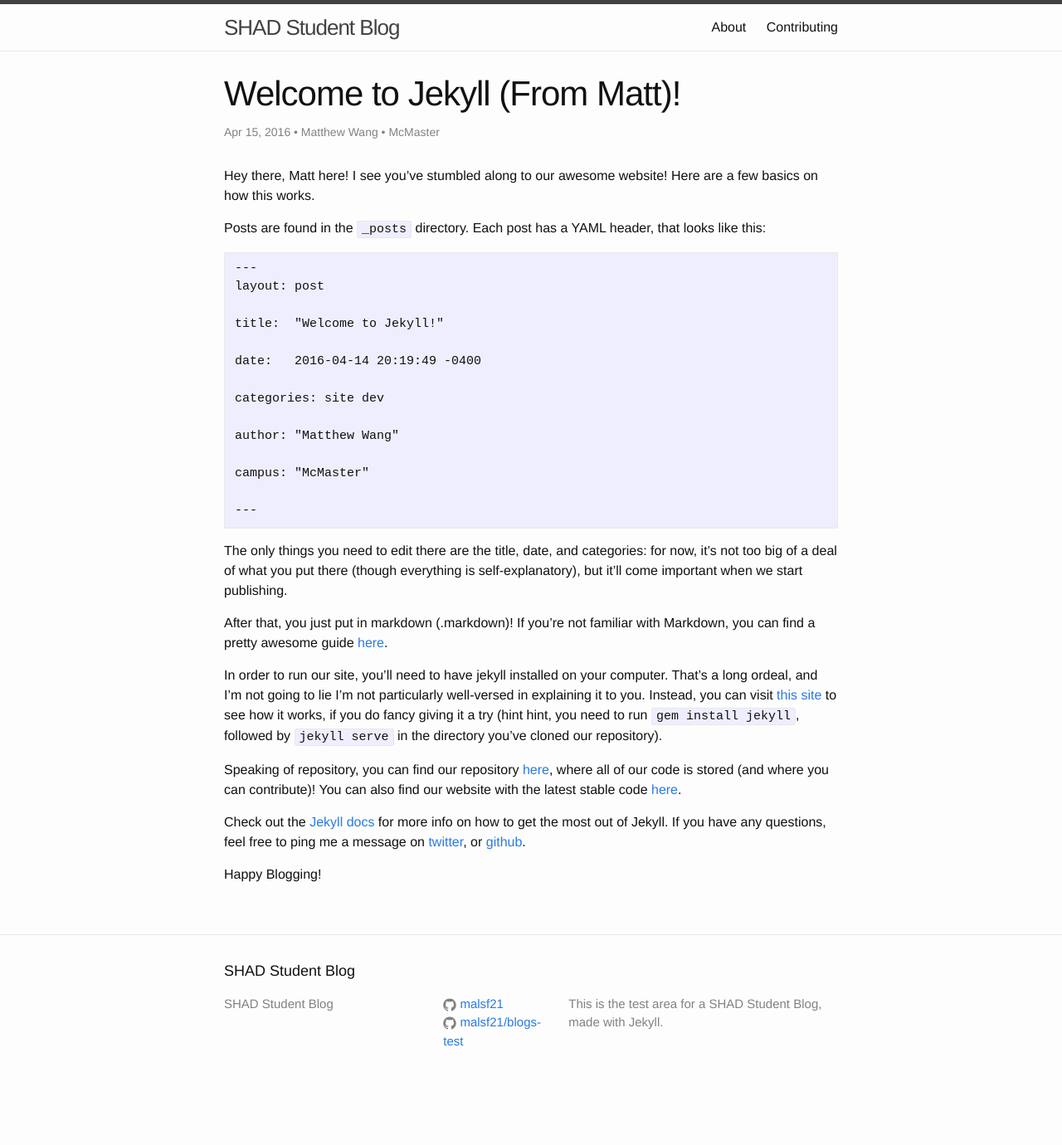
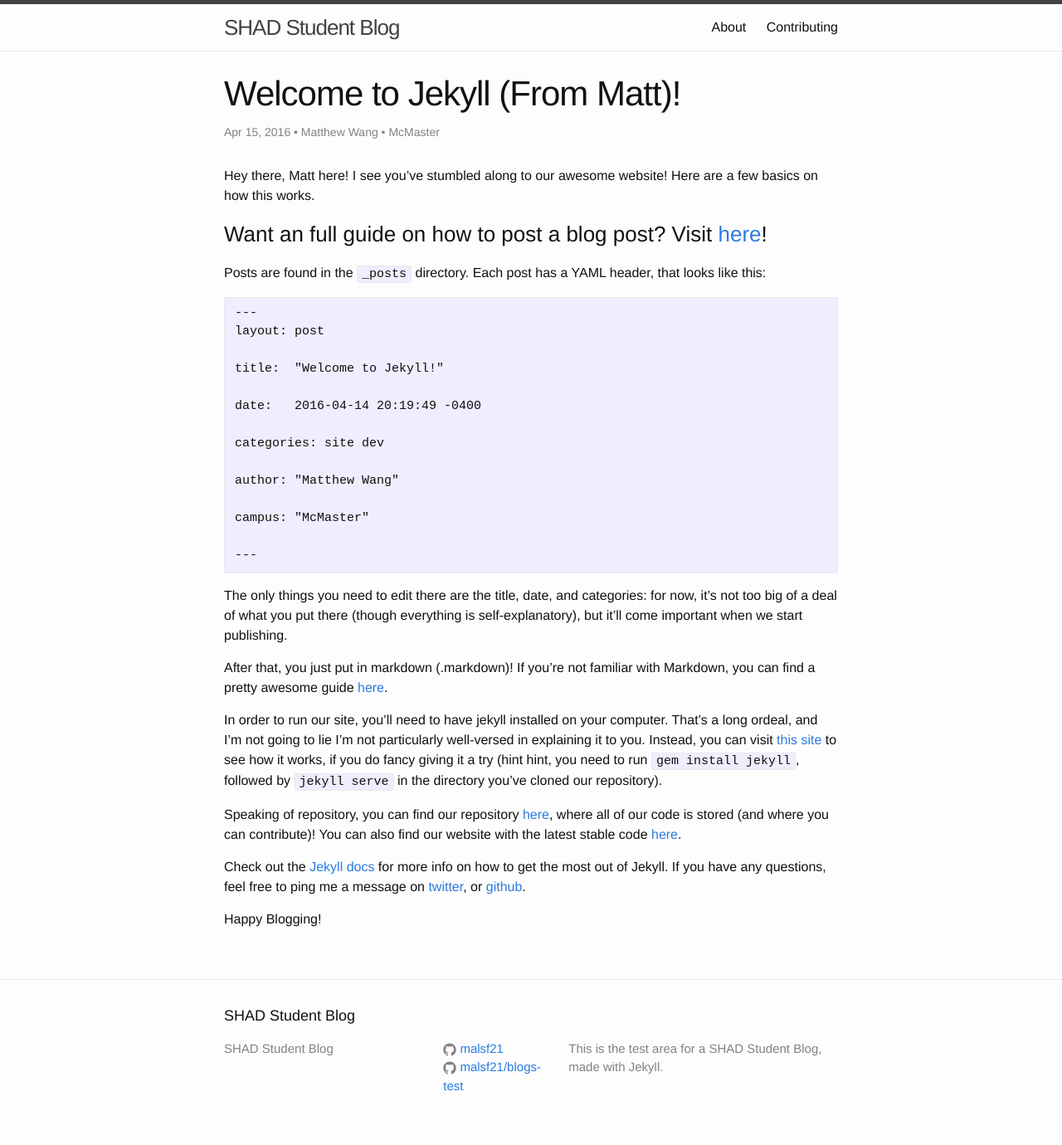
Before and after one commit to AideTechBot/blogs-test, a Jekyll site: the page built from _posts/2016-04-14-welcome-to-jekyll-from-matt.markdown, in a window 1280 px wide. Shown: the whole page at 83% size. Built offline with Jekyll 4.4.1, drawn with Linux system fonts in a browser that asks for light colours; before the commit the page ends 1326 px from its top, so only the background shows below that.

Commit message:
Update 2016-04-14-welcome-to-jekyll-from-matt.markdown

```diff
--- a/_posts/2016-04-14-welcome-to-jekyll-from-matt.markdown
+++ b/_posts/2016-04-14-welcome-to-jekyll-from-matt.markdown
@@ -8,6 +8,8 @@ campus: "McMaster"
 ---
 
 Hey there, Matt here! I see you've stumbled along to our awesome website! Here are a few basics on how this works.
+
+### Want an full guide on how to post a blog post? Visit [here](/contribute)!
 
 Posts are found in the `_posts` directory. Each post has a YAML header, that looks like this:
 
```
